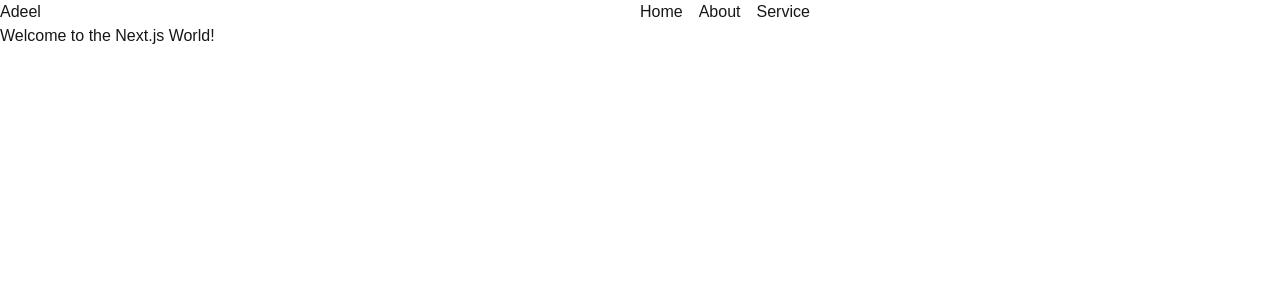
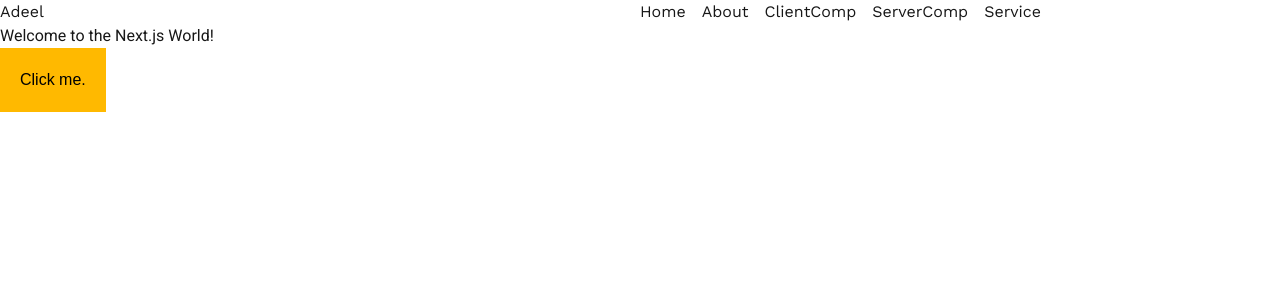
Before and after one commit to Adeel-Prince/Next.js-2026, a Next.js app: page / in a window 1280 px wide. Shown: the top 300 px of the page. Built offline with nearby package versions, Linux system fonts and the light colour scheme.

Commit message:
Enhance user interface; update layout structure, add new components, and improve styling

```diff
--- /dev/null
+++ b/app/(users)/clientcomp/page.jsx
@@ -0,0 +1,14 @@
+"use client";
+const clientcomp = () =>{
+    return(
+        <>
+        <h1>Client Comp</h1>
+        <button
+        className="bg-amber-400 text-black p-5 cursor-pointer"
+        onClick={()=> alert("Hii")}
+        >Click Me</button>
+        </>
+    )
+}
+
+export default clientcomp();
--- a/app/(users)/layout.js
+++ b/app/(users)/layout.js
@@ -1,12 +1,11 @@
 import "../globals.css";
 import Navigation from "../../components/Navigation";
+
 export default function RootLayout({children}){
   return(
-    <html>
-      <body>
-      <Navigation/>
+    <>
+    <Navigation/>
         {children}
-        </body>
-    </html>
+    </>
   );
 }
--- a/app/(users)/page.js
+++ b/app/(users)/page.js
@@ -1,5 +1,12 @@
 const Home = () =>{
-  return <h1>Welcome to the Next.js World!</h1>
+  return (
+    <>
+
+  <h1 className="font-roboto">Welcome to the Next.js World!</h1>
+  <button
+  className="bg-amber-400 text-black p-5">Click me.</button>
+    </>
+  )
 };
 
 export default Home;
--- a/app/(users)/service/page.jsx
+++ b/app/(users)/service/page.jsx
@@ -1,4 +1,11 @@
 import style from "./service.module.css";
+
+export const metadata = {
+    title: "Service Page",
+    description: "This is my service page",
+    authors: [{name: "Adeel Ahmad"}, {name: "Adii's Tech"}],
+    keywords: ["nextjs", "reactjs", "fullstack"],
+}
 const Services = () =>{
     return <h1 className={style.common_heading}>Welcome to Services Page.</h1>
 };
--- a/app/globals.css
+++ b/app/globals.css
@@ -10,6 +10,8 @@
   --color-foreground: var(--foreground);
   --font-sans: var(--font-geist-sans);
   --font-mono: var(--font-geist-mono);
+  --font-roboto: var(--font-roboto);
+  --font-work: var(--font-work-sans);
 }
 
 @media (prefers-color-scheme: dark) {
--- /dev/null
+++ b/app/layout.js
@@ -0,0 +1,23 @@
+import "../app/globals.css";
+import {Roboto} from "next/font/google";
+import {Work_Sans} from "next/font/google";
+
+const roboto = Roboto({
+  subsets: ["latin"],
+  variable: "--font-roboto",
+});
+
+const workSans = Work_Sans({
+  subsets: ["latin"],
+  variable: "--font-work-sans",
+});
+
+export default function RootLayout({children}){
+  return(
+    <html lang="en">
+      <body className={`${roboto.variable} ${workSans.variable}`}>
+        {children}
+        </body>
+    </html>
+  );
+}
--- a/components/Navigation.jsx
+++ b/components/Navigation.jsx
@@ -2,7 +2,7 @@ import Link from "next/link";
 
 export default function Navigation(){
     return(
-        <header className="grid grid-cols-2">
+        <header className="grid grid-cols-2 font-work">
             <div className="">Adeel</div>
             <nav>
                 <ul className="flex gap-4">
@@ -13,6 +13,12 @@ export default function Navigation(){
                         <Link href="/about">About</Link>
                     </li>
                     <li>
+                        <Link href="/clientcomp">ClientComp</Link>
+                    </li>
+                    <li>
+                        <Link href="/servercomp">ServerComp</Link>
+                    </li>
+                    <li>
                         <Link href="/service">Service</Link>
                     </li>
                 </ul>
```
Also changed, not shown: app/(users)/servercomp/page.jsx (added).
